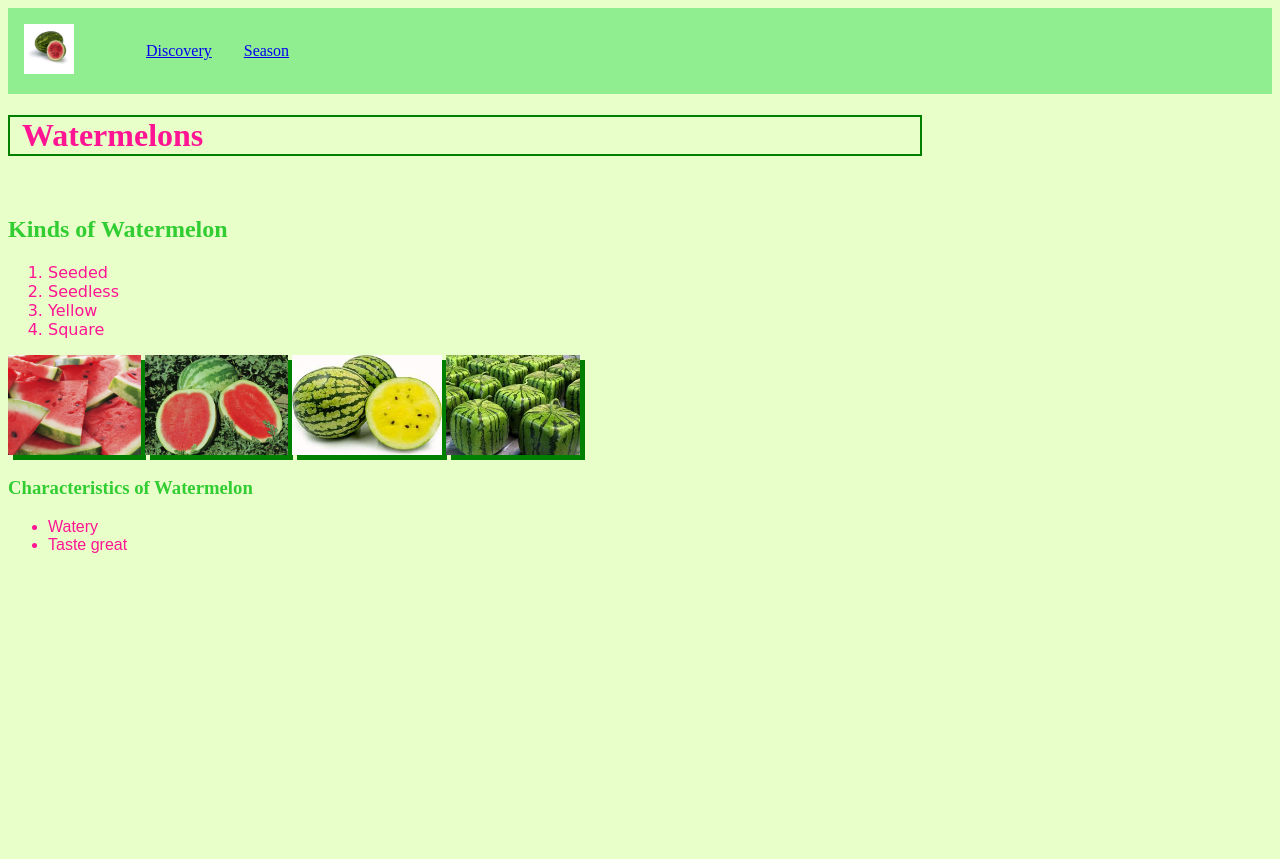
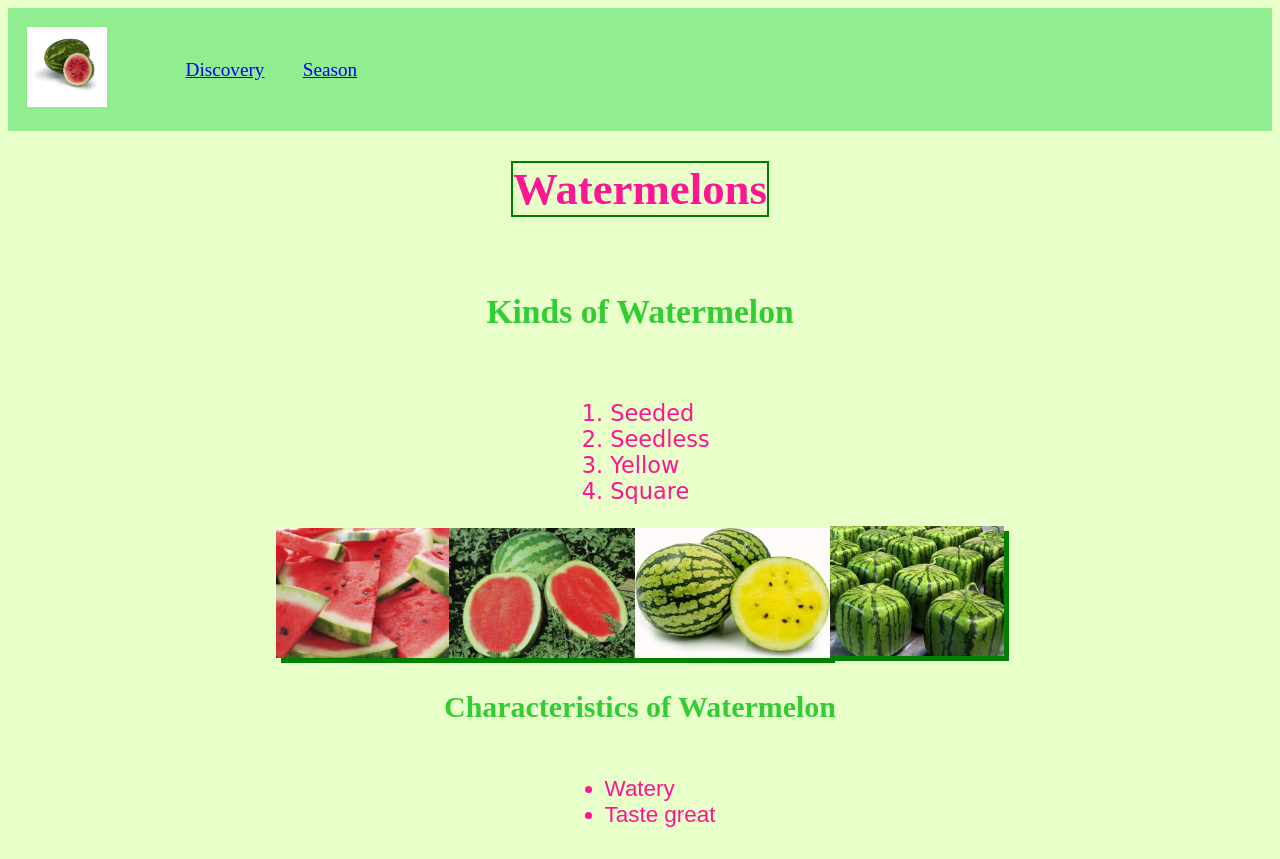
Before and after one commit to adinsmo8/assignment3, a plain HTML site: page index.html in a window 1280 px wide. Before the commit the page ends 800 px from the top, so only its background shows below. Drawn offline with Linux system fonts and the light colour scheme.

Commit message:
centered items

```diff
--- a/css/styles.css
+++ b/css/styles.css
@@ -4,21 +4,23 @@ html {
 }
 
 #logo {
-    height: 50px;
+    height: 80px;
     box-shadow: none;
     padding: 1em;
 }
 
 .examples {
-    height: 100px;
+    height: 130px;
     box-shadow: 5px 5px green;
 }
 
 h1 {
     color: deeppink;
     border: 2px green solid;
+/*
     padding-left: 12px;
     margin-right: 350px;
+*/
 }
 
 h2 {
@@ -44,6 +46,7 @@ header {
     display: flex;
     align-items: center;
     background-color: lightgreen;
+    font-size: 1.2em;
 }
 
 header nav {
@@ -65,3 +68,46 @@ main {
 /*    display: flex;*/
     flex:1;
 }
+
+#title {
+
+    display: flex;
+    align-items: center;
+    justify-content: center;
+    font-size: 1.4em
+}
+
+#kinds_of_watermelon1 {
+    display: flex;
+    align-items: center;
+    justify-content: center;
+    font-size: 1.4em
+}
+
+#kinds_of_watermelon2 {
+    display: flex;
+    align-items: center;
+    justify-content: center;
+    font-size: 1.4em;
+}
+
+#watermelon_examples {
+    display: flex;
+    align-items: center;
+    justify-content: center;
+
+}
+
+#watermelon_characteristics1 {
+    display: flex;
+    align-items: center;
+    justify-content: center;
+    font-size: 1.6em;
+}
+
+#watermelon_characteristics2 {
+    display: flex;
+    align-items: center;
+    justify-content: center;
+    font-size: 1.4em
+}
--- a/index.html
+++ b/index.html
@@ -38,10 +38,14 @@
 
         <br>
 
-        <div id="kinds_of_watermelon" class="kinds_of_watermelon_list">
+        <div id="kinds_of_watermelon1" class="kinds_of_watermelon_list1">
 
         <h2>Kinds of Watermelon</h2>
 
+           </div>
+
+            <br>
+        <div id="kinds_of_watermelon2" class="kinds_of_watermelon_list2">
 
             <ol style="font-family: cursive">
 
@@ -72,9 +76,13 @@
 
         </div>
 
-        <div id="watermelon_characteristics" class="watermelon_description">
+        <div id="watermelon_characteristics1" class="watermelon_description1">
 
         <h3>Characteristics of Watermelon</h3>
+
+           </div>
+
+        <div id="watermelon_characteristics2" class="watermelon_description2">
 
         <ul style="font-family: sans-serif">
 
```
